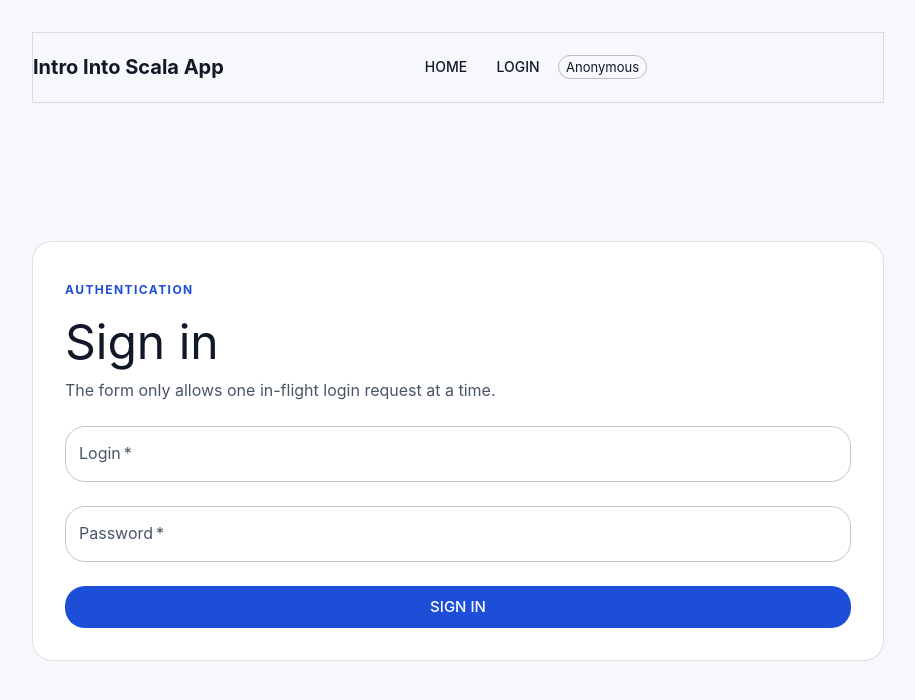
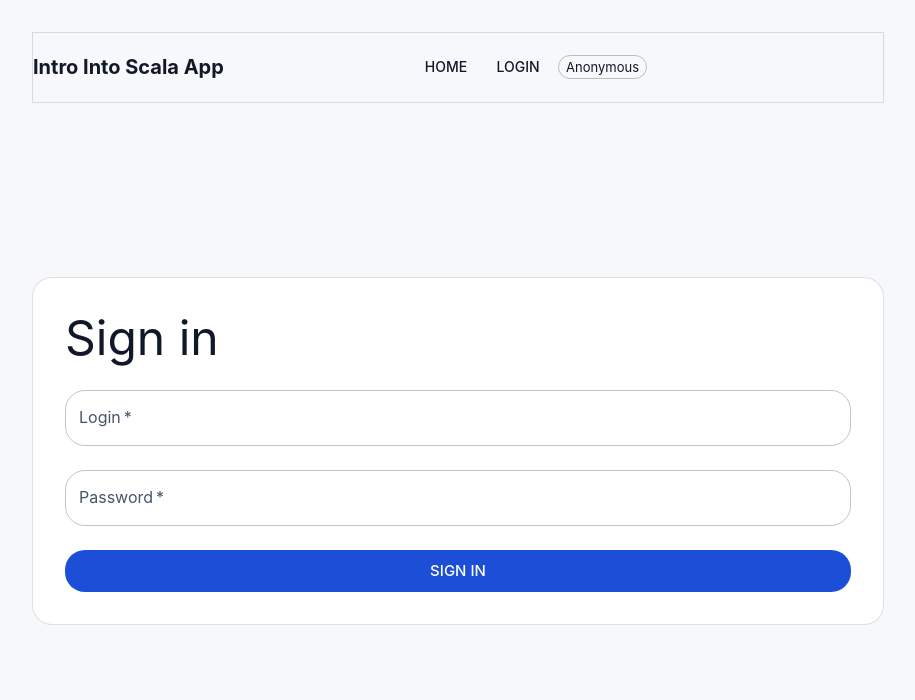
Before and after one commit to oleksiybondar/scala-trello, a React (Vite) app in the folder app/: page /login in a window 1280 px wide. Shown: the top 700 px of the page, without its empty margins (182-1097 px from the left). Built offline with nearby package versions, Linux system fonts and the light colour scheme.

Commit message:
simplify form

```diff
--- a/app/src/pages/LoginPage.tsx
+++ b/app/src/pages/LoginPage.tsx
@@ -79,13 +79,7 @@ export const LoginPage = (): ReactElement => {
           <Paper sx={{ p: 4, width: "100%" }}>
             <Stack component="form" onSubmit={handleSubmit} spacing={3}>
               <Stack spacing={1}>
-                <Typography color="primary" variant="overline">
-                  Authentication
-                </Typography>
                 <Typography variant="h3">Sign in</Typography>
-                <Typography color="textSecondary" variant="body1">
-                  The form only allows one in-flight login request at a time.
-                </Typography>
               </Stack>
 
               {errorMessage !== null ? (
```
